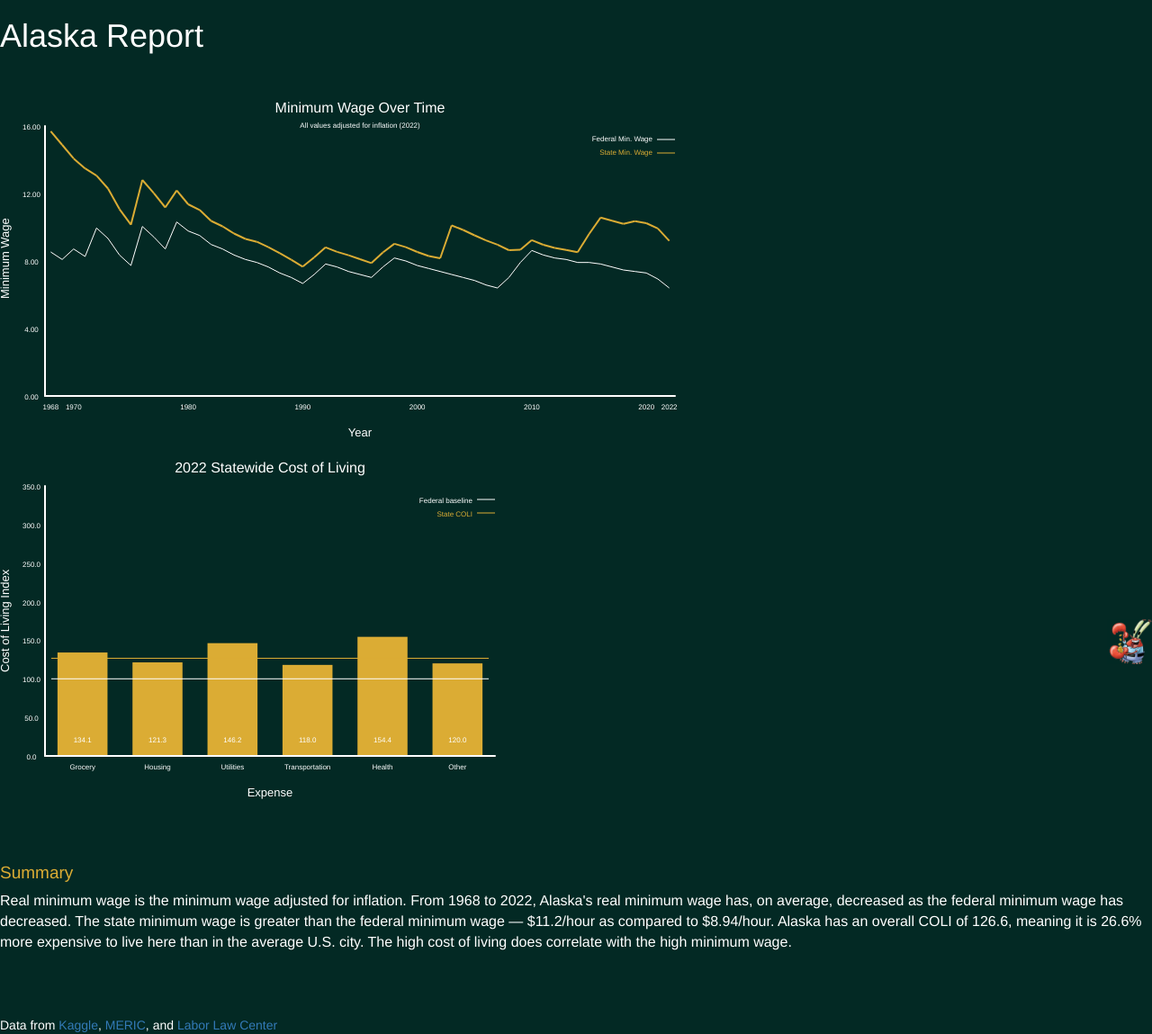
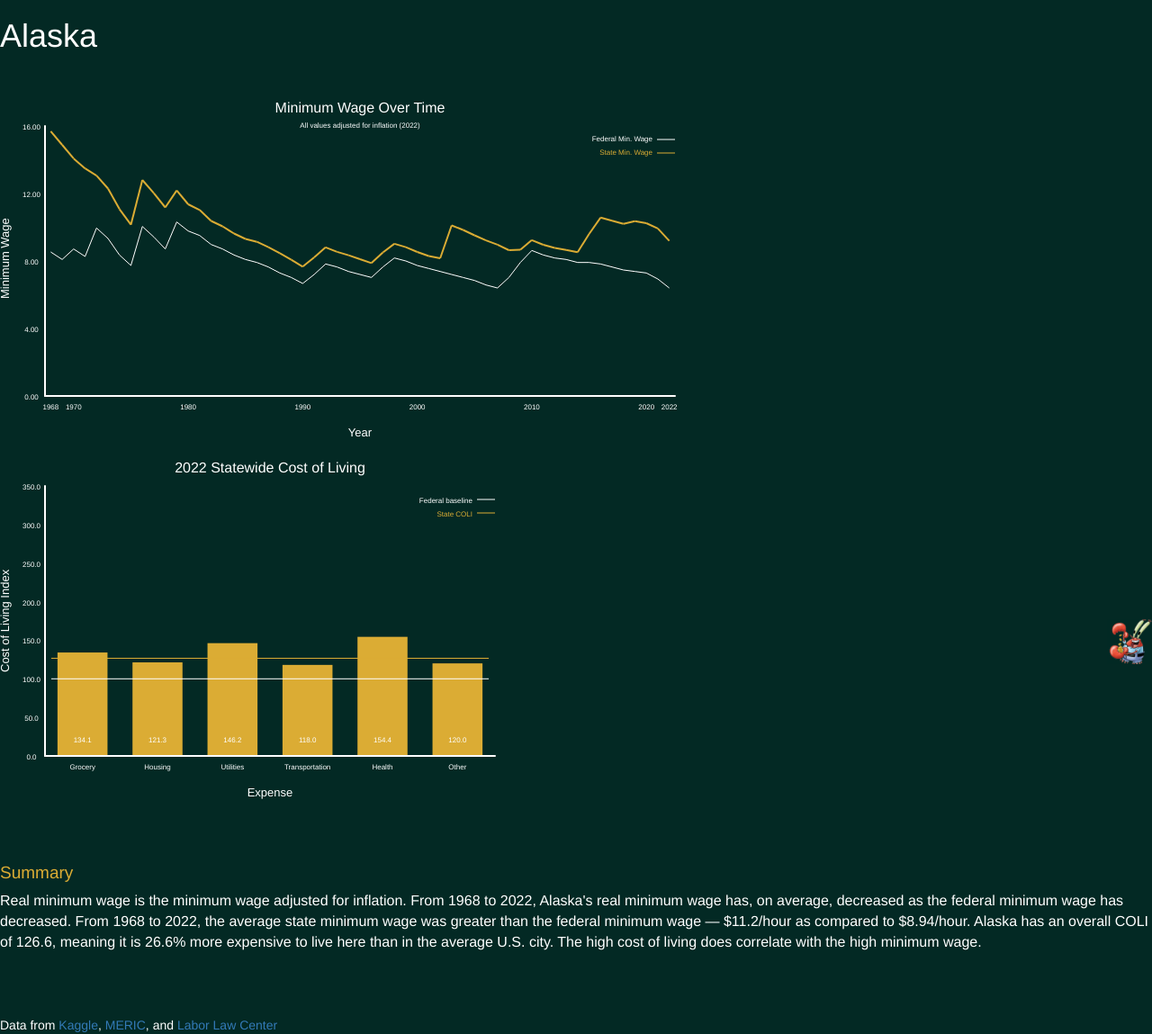
Before and after one commit to umamenon24/MinimumWage, a Flask app: page /micro/Alaska in a window 1280 px wide. Shown: the part 62-1211 px from the top of the page at 90% size. Run offline with Flask 3, Linux system fonts and the light colour scheme; some libraries are stand-ins or nearby versions.

Commit message:
Update micro.html

```diff
--- a/templates/micro.html
+++ b/templates/micro.html
@@ -11,7 +11,7 @@
   {% include 'nav.html' %}
 </head>
 <body>
-  <h1>{{state}} Report</h1>
+  <h1>{{state}}</h1>
   <br/>
   {% include 'line.svg' %}
 
@@ -25,7 +25,7 @@
   <p style="font-size:16px;">
    Real minimum wage is the minimum wage adjusted for inflation.
    From 1968 to 2022, {{state}}'s real minimum wage has, on average, {{gen[0]}} as the federal minimum wage has decreased.
-   The state minimum wage is {{gen[1]}} the federal minimum wage — ${{gen[3]}}/hour as compared to ${{gen[4]}}/hour.
+   From 1968 to 2022, the average state minimum wage was {{gen[1]}} the federal minimum wage — ${{gen[3]}}/hour as compared to ${{gen[4]}}/hour.
    {{state}} has an overall COLI of {{gen[5]}}, meaning it is {{gen[6]}} expensive to live here than in the average U.S. city.
    The {{gen[7]}} cost of living {{gen[8]}} with the {{gen[2]}} minimum wage.
   </p>
```
